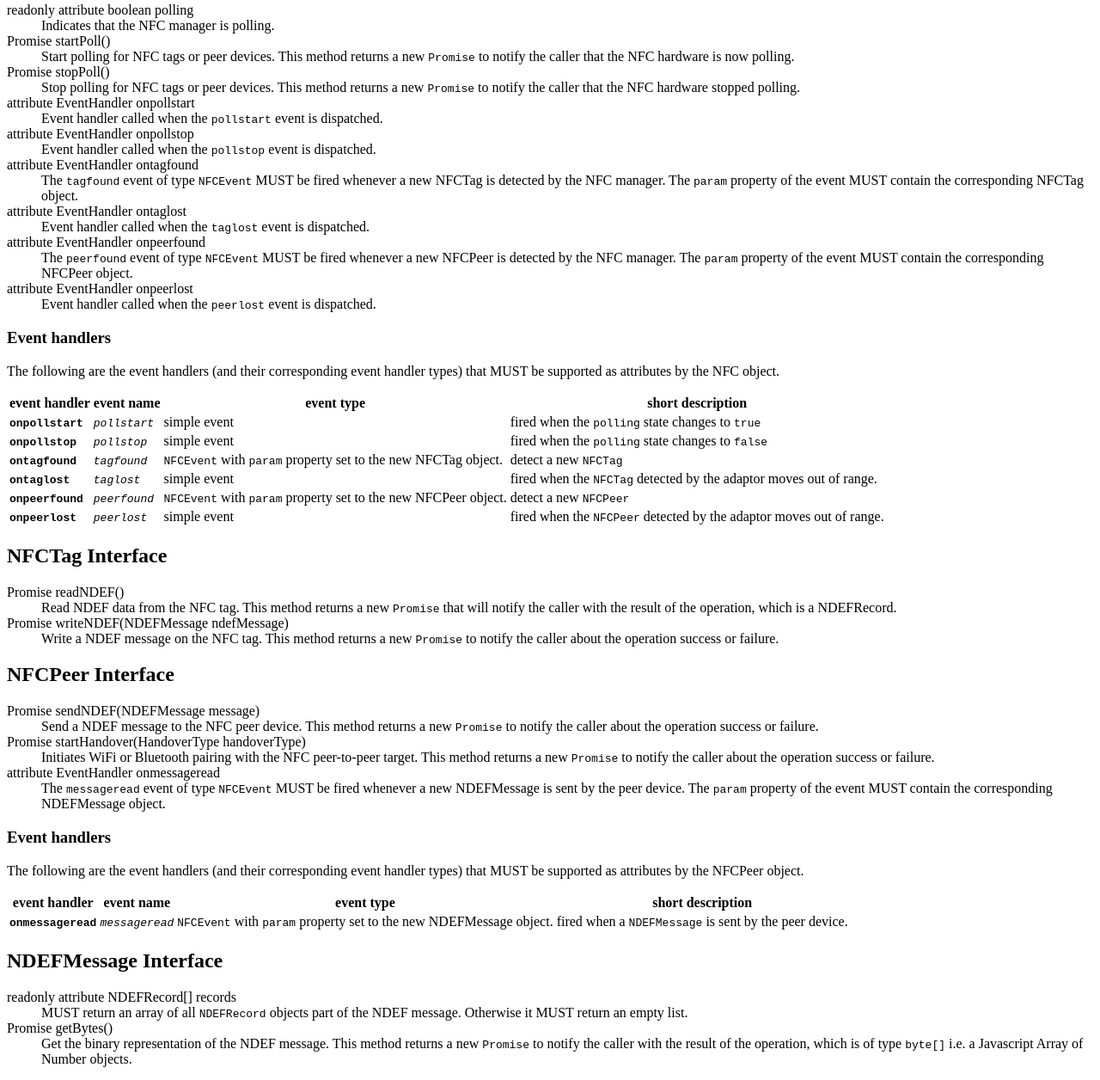
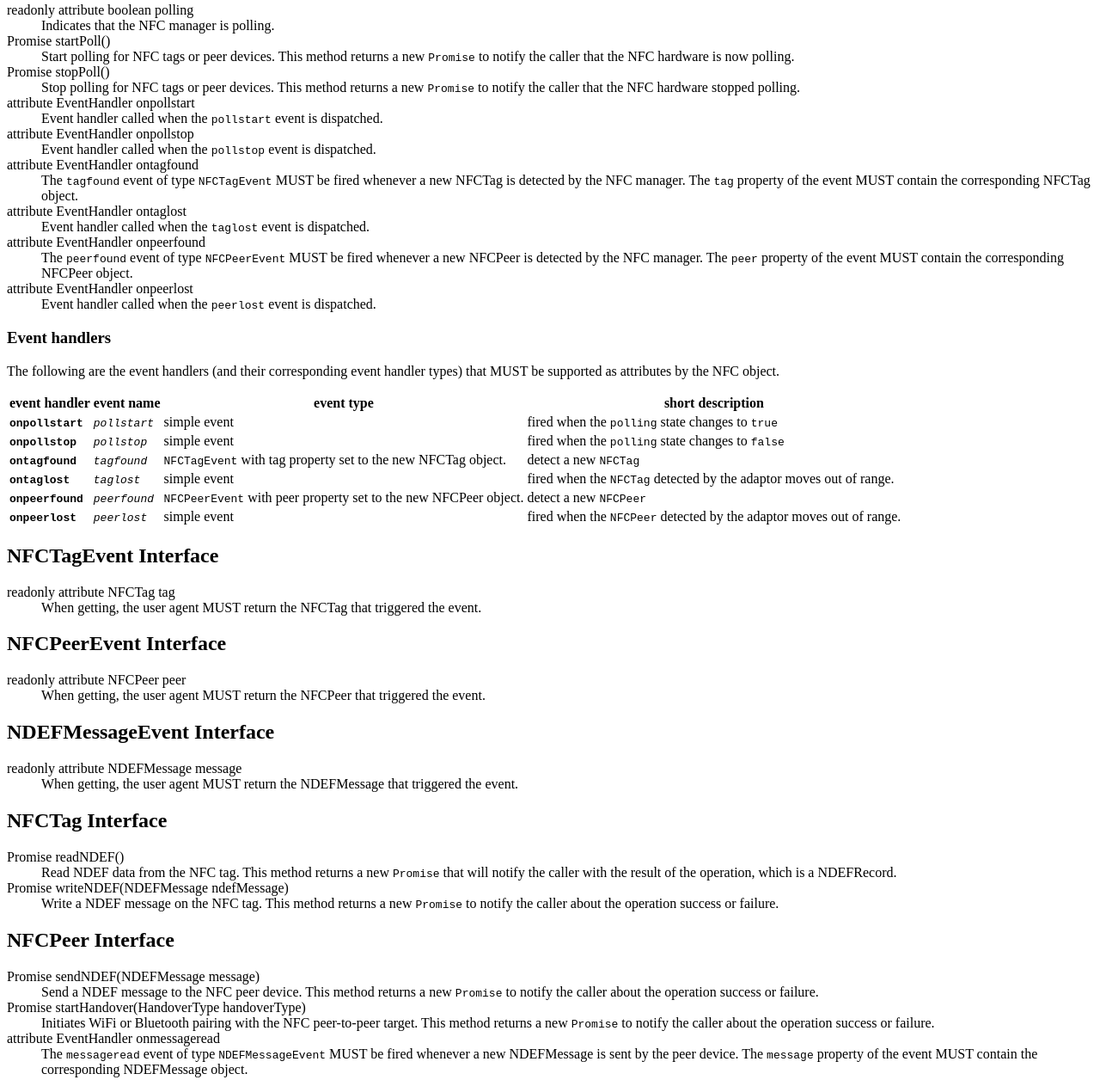
Before and after one commit to w3c/nfc, a plain HTML site: page proposals/common/nfc.html in a window 1280 px wide. Shown: the part 1175-2431 px from the top of the page at 86% size. Drawn offline with Linux system fonts and the light colour scheme.

Commit message:
define specific interfaces for events with associated data

```diff
--- a/proposals/common/nfc.html
+++ b/proposals/common/nfc.html
@@ -94,7 +94,7 @@ The NFC API supports the following features:
 
     navigator.nfc.ontagfound = function(e) {
         window.console.log('NFC Tag found!');
-        var tag = e.param;
+        var tag = e.tag;
         tag.writeNDEF(new NDEFMessage([hello]));
     }
 
@@ -210,9 +210,9 @@ The NFC API supports the following features:
     event is dispatched.</dd>
 
     <dt class="no-docs"> attribute EventHandler ontagfound</dt>
-    <dd>The <code>tagfound</code> event of type <code>NFCEvent</code> MUST
+    <dd>The <code>tagfound</code> event of type <code><a>NFCTagEvent</a></code> MUST
     be fired whenever a new <a>NFCTag</a> is detected by the NFC manager.
-    The <code>param</code> property of the event MUST contain the
+    The <code><a>tag</a></code> property of the event MUST contain the
     corresponding <a>NFCTag</a> object.</dd>
 
     <dt class="no-docs"> attribute EventHandler ontaglost</dt>
@@ -220,9 +220,9 @@ The NFC API supports the following features:
     event is dispatched.</dd>
 
     <dt class="no-docs"> attribute EventHandler onpeerfound</dt>
-    <dd>The <code>peerfound</code> event of type <code>NFCEvent</code> MUST
+    <dd>The <code>peerfound</code> event of type <code><a>NFCPeerEvent</a></code> MUST
     be fired whenever a new <a>NFCPeer</a> is detected by the NFC manager.
-    The <code>param</code> property of the event MUST contain the
+    The <code><a>peer</a></code> property of the event MUST contain the
     corresponding <a>NFCPeer</a> object.</dd>
 
     <dt class="no-docs"> attribute EventHandler onpeerlost</dt>
@@ -262,7 +262,7 @@ The NFC API supports the following features:
       <tr>
         <td><strong><code>ontagfound</code></strong></td>
         <td><code><dfn>tagfound</dfn></code></td>
-        <td><code>NFCEvent</code> with <code>param</code> property set to
+        <td><code><a>NFCTagEvent</a></code> with <a>tag</a> property set to
           the new <a>NFCTag</a> object.</td>
         <td>detect a new <code>NFCTag</code></td>
       </tr>
@@ -276,7 +276,7 @@ The NFC API supports the following features:
       <tr>
         <td><strong><code>onpeerfound</code></strong></td>
         <td><code><dfn>peerfound</dfn></code></td>
-        <td><code>NFCEvent</code> with <code>param</code> property set to
+        <td><code><a>NFCPeerEvent</a></code> with <a>peer</a> property set to
           the new <a>NFCPeer</a> object.</td>
         <td>detect a new <code>NFCPeer</code></td>
       </tr>
@@ -291,6 +291,48 @@ The NFC API supports the following features:
   </table>
   </section> <!-- Event handlers -->
 </section> <!-- NFCManager -->
+
+
+<!------------------------ Interface NFCTagEvent ----------------------------->
+<section>
+  <h2><a>NFCTagEvent</a> Interface</h2>
+
+  <dl title="interface NFCTagEvent : Event" class="idl">
+
+    <dt>readonly attribute NFCTag tag</dt>
+    <dd>When getting, the user agent MUST return the <a>NFCTag</a>
+    that triggered the event.</dd>
+  </dl>
+
+</section><!-- NFCTagEvent -->
+
+
+<!------------------------ Interface NFCPeerEvent ---------------------------->
+<section>
+  <h2><a>NFCPeerEvent</a> Interface</h2>
+
+  <dl title="interface NFCPeerEvent : Event" class="idl">
+
+    <dt>readonly attribute NFCPeer peer</dt>
+    <dd>When getting, the user agent MUST return the <a>NFCPeer</a>
+    that triggered the event.</dd>
+  </dl>
+
+</section><!-- NFCPeerEvent -->
+
+
+<!------------------------ Interface NDEFMessageEvent ------------------------>
+<section>
+  <h2><a>NDEFMessageEvent</a> Interface</h2>
+
+  <dl title="interface NDEFMessageEvent : Event" class="idl">
+
+    <dt>readonly attribute NDEFMessage message</dt>
+    <dd>When getting, the user agent MUST return the <a>NDEFMessage</a>
+    that triggered the event.</dd>
+  </dl>
+
+</section><!-- NDEFMessageEvent -->
 
 
 <!------------------------ Interface NFCTag ---------------------------------->
@@ -335,9 +377,9 @@ The NFC API supports the following features:
     the operation success or failure.</dd>
 
     <dt class="no-docs"> attribute EventHandler onmessageread</dt>
-    <dd>The <code>messageread</code> event of type <code>NFCEvent</code> MUST
+    <dd>The <code>messageread</code> event of type <code><a>NDEFMessageEvent</a></code> MUST
     be fired whenever a new <a>NDEFMessage</a> is sent by the peer device.
-    The <code>param</code> property of the event MUST contain the
+    The <code><a>message</a></code> property of the event MUST contain the
     corresponding <a>NDEFMessage</a> object.</dd>
   </dl>
 
@@ -359,7 +401,7 @@ The NFC API supports the following features:
       <tr>
         <td><strong><code>onmessageread</code></strong></td>
         <td><code><dfn>messageread</dfn></code></td>
-        <td><code>NFCEvent</code> with <code>param</code> property set to
+        <td><code><a>NDEFMessageEvent</a></code> with <a>message</a> property set to
           the new <a>NDEFMessage</a> object.</td>
         <td>fired when a <code>NDEFMessage</code> is sent by the peer device.
           </td>
```
